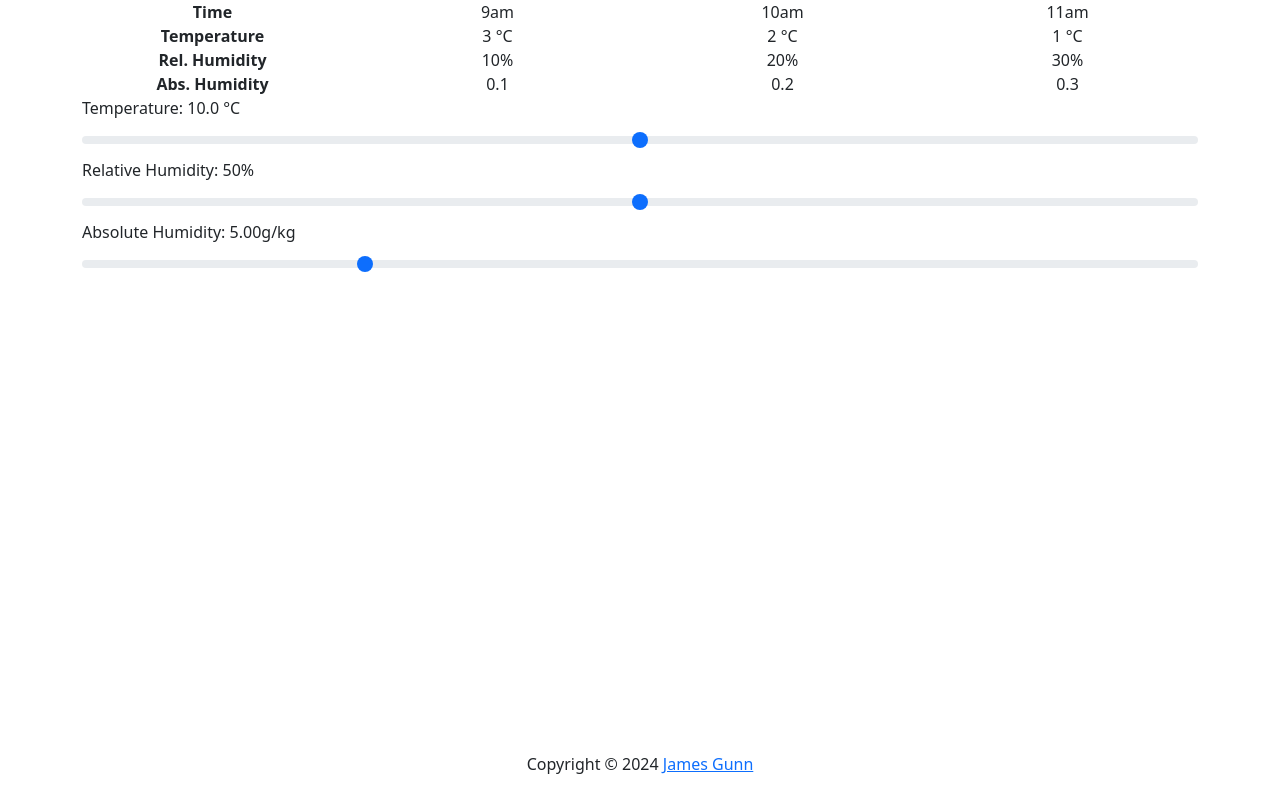
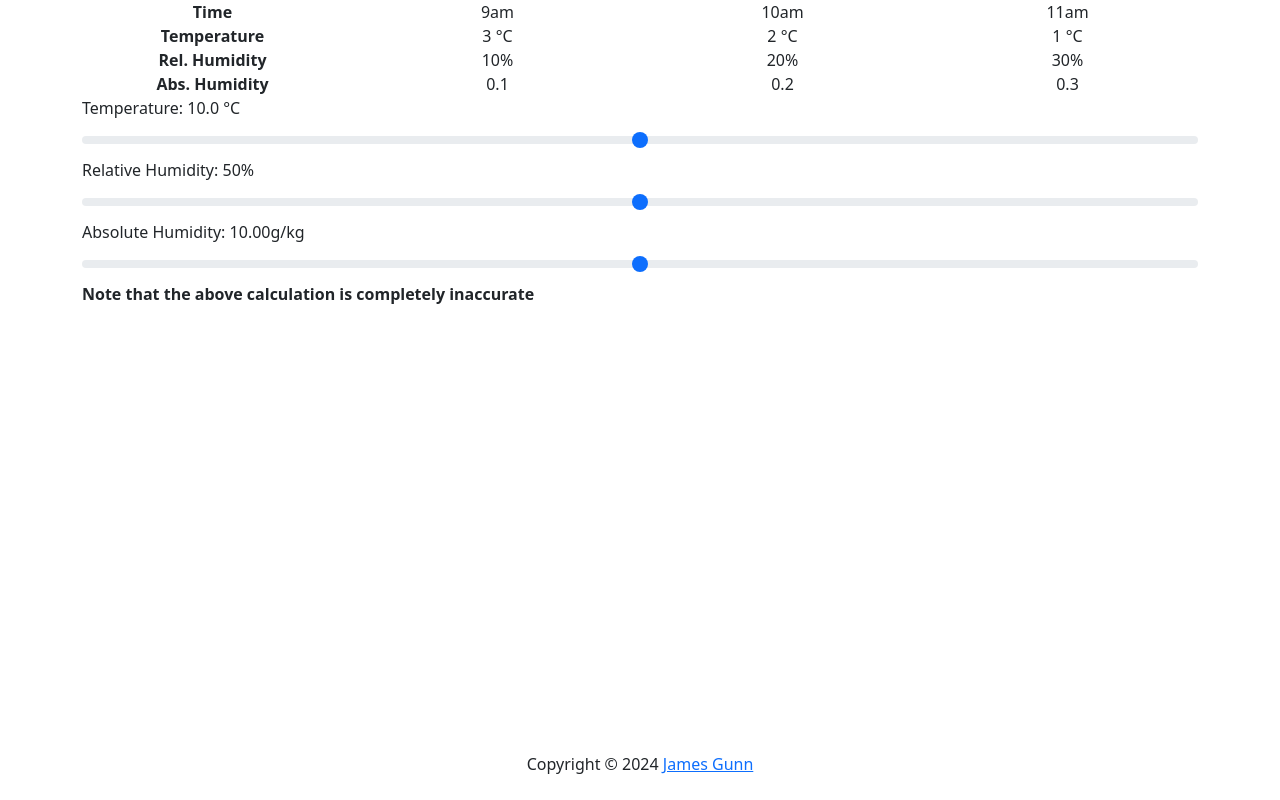
Before and after one commit to jag206/humidity, a React (Create React App) app: page / in a window 1280 px wide. Built offline with nearby package versions, Linux system fonts and the light colour scheme.

Commit message:
Implement all 3 working sliders

```diff
--- a/src/Widget.js
+++ b/src/Widget.js
@@ -2,43 +2,63 @@ import React, { useState } from 'react';
 import Container from 'react-bootstrap/Container';
 import Form from 'react-bootstrap/Form';
 
-const Temperature = () => {
-    const [value, setValue] = useState(10);
+const Widget = () => {
+    const [temperature, setTemperature] = useState(10);
+    const [relativeHumidity, setRelativeHumidity] = useState(50);
+    const [absoluteHumidity, setAbsoluteHumidity] = useState(10);
+
+    function updateTemperature(e) {
+        setTemperature(e.target.value);
+        calculateAbsoluteHumidity(e.target.value, relativeHumidity);
+    }
+
+    function updateRelativeHumidity(e) {
+        setRelativeHumidity(e.target.value);
+        calculateAbsoluteHumidity(temperature, e.target.value);
+    }
+
+    function updateAbsoluteHumidity(e) {
+        setAbsoluteHumidity(e.target.value);
+        calculateRelativeHumidity(temperature, e.target.value)
+    }
+
+    function calculateAbsoluteHumidity(temperature, relativeHumidity) {
+        // Note: This calculation is completely wrong!
+        setAbsoluteHumidity(temperature * (relativeHumidity / 100));
+    }
+
+    function calculateRelativeHumidity(temperature, absoluteHumidity) {
+        // Note: This calculation is completely wrong!
+        setRelativeHumidity(absoluteHumidity * 100 / temperature);
+    }
 
     return (
-        <>
-        <Form.Label>Temperature: {Number(value).toFixed(1)} °C</Form.Label>
-        <Form.Range min="-10" max="30" step="0.5" value={value} onChange={e => setValue(e.target.value)}/>
-        </>
-    )
-}
-
-const RelativeHumidity = () => {
-    const [value, setValue] = useState(50);
-    return (
-        <>
-        <Form.Label>Relative Humidity: {value}%</Form.Label>
-        <Form.Range min="0" max="100" step="5" value={value} onChange={e => setValue(e.target.value)}/>
-        </>
-    )
-}
-
-const AbsoluteHumidity = () => {
-    const [value, setValue] = useState(5);
-    return (
-        <>
-        <Form.Label>Absolute Humidity: {Number(value).toFixed(2)}g/kg</Form.Label>
-        <Form.Range min="0" max="20" step="0.5" value={value} onChange={e => setValue(e.target.value)}/>
-        </>
-    )
-}
-
-const Widget = () => {
-    return (
     <Container>
-        <Temperature/>
-        <RelativeHumidity/>
-        <AbsoluteHumidity/>
+        <Form.Label>Temperature: {Number(temperature).toFixed(1)} °C</Form.Label>
+        <Form.Range
+            min="-10"
+            max="30"
+            step="0.5"
+            value={temperature}
+            onChange={updateTemperature}
+        />
+        <Form.Label>Relative Humidity: {Number(relativeHumidity).toFixed(0)}%</Form.Label>
+        <Form.Range
+            min="0"
+            max="100"
+            step="5"
+            value={relativeHumidity}
+            onChange={updateRelativeHumidity}
+        />
+        <Form.Label>Absolute Humidity: {Number(absoluteHumidity).toFixed(2)}g/kg</Form.Label>
+        <Form.Range
+            min="0"
+            max="20"
+            step="0.5"
+            value={absoluteHumidity}
+            onChange={updateAbsoluteHumidity}
+        />
+        <p><strong>Note that the above calculation is completely inaccurate</strong></p>
     </Container>
     )
 }
```
